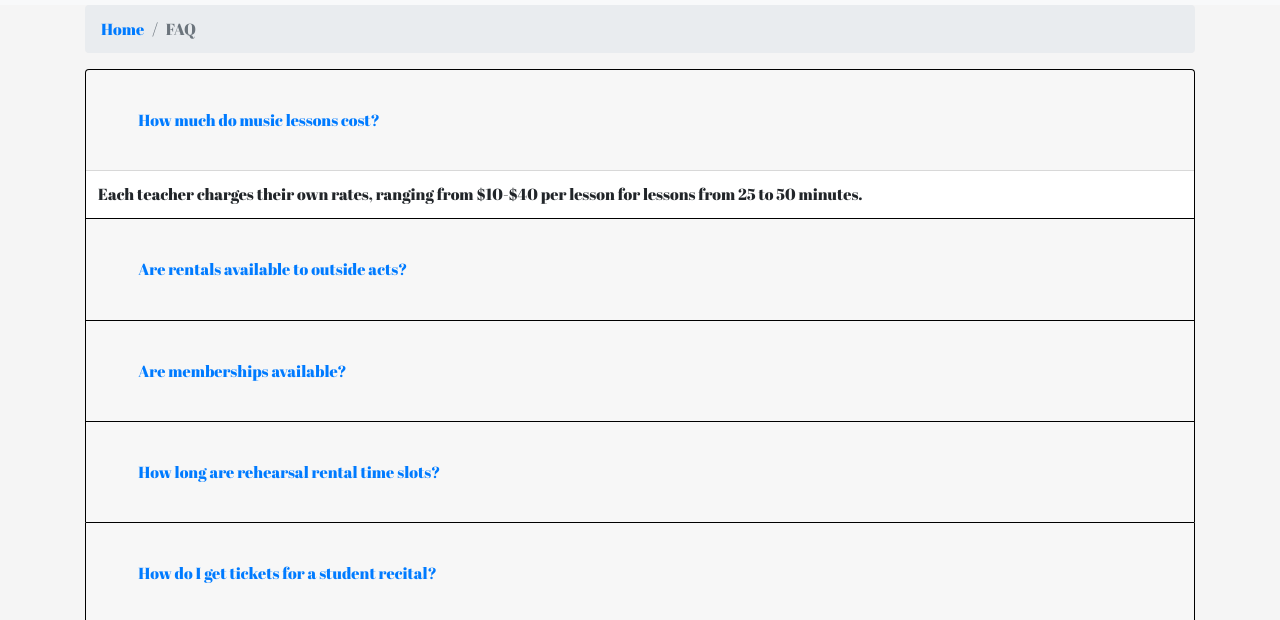
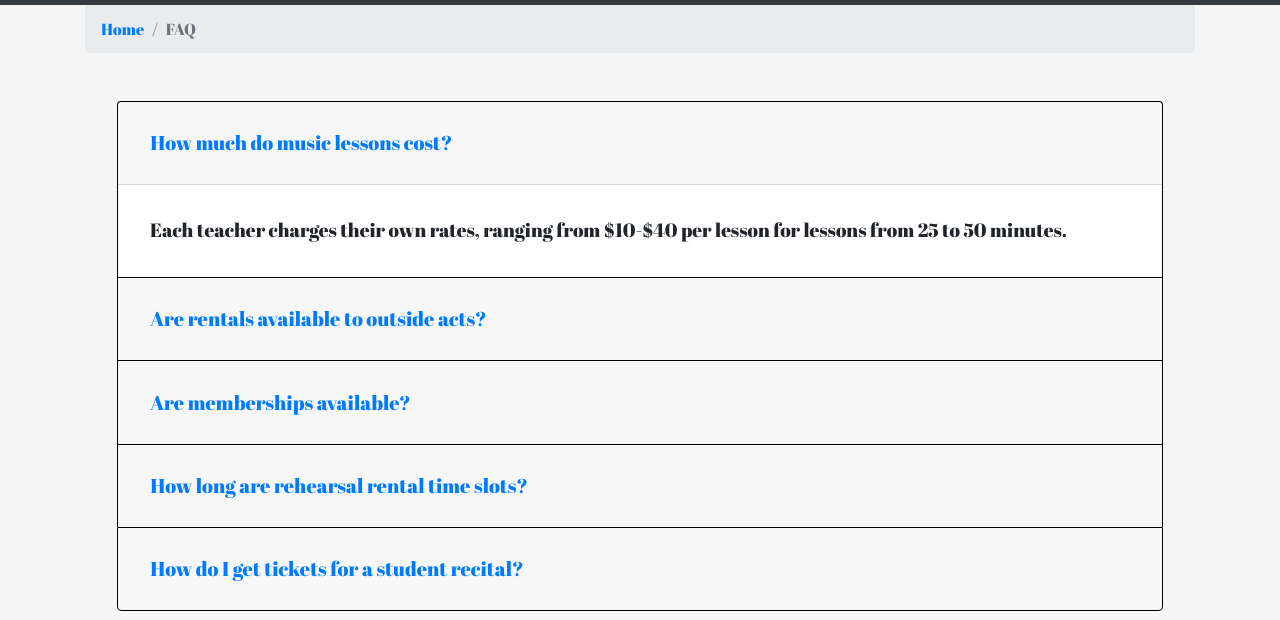
Before and after one commit to dcatherine3000/intermezzo-studios-final, a website: page faq.html in a window 1280 px wide. Shown: the part 92-712 px from the top of the page. Drawn offline with nearby package versions, Linux system fonts and the light colour scheme.

Commit message:
FAQ Page Styles

```diff
--- a/css/styles.css
+++ b/css/styles.css
@@ -185,6 +185,25 @@ footer hr {
     text-align: center;
 }
 
+/* FAQ Page */
+
+.accordion {
+    margin: 2rem;
+}
+
+.faq-header {
+    padding: 0;
+}
+
+.faq-header button {
+    font-size: 1.25rem;
+}
+
+.faq-answer {
+    font-size: 1.2rem;
+    padding: 2rem;
+}
+
 /* Contact Page */
 
 #map {
--- a/faq.html
+++ b/faq.html
@@ -15,7 +15,7 @@
 
 <!--Navigation Bar-->
 
-<nav class="navbar navbar-expand-lg navbar-light bg-light">
+<nav class="navbar navbar-expand-lg navbar-dark bg-dark">
     <a class="navbar-brand" href="index.html">Intermezzo Studios</a>
     <button class="navbar-toggler" type="button" data-toggle="collapse" data-target="#navbar" aria-controls="navbar" aria-expanded="false" aria-label="Toggle navigation">
         <span class="navbar-toggler-icon"></span>
@@ -57,67 +57,68 @@
 <div class="container">
     <div class="accordion" id="faqAccordion">
         <div class="card">
-            <div class="card-header" id="question1">
+            <div class="card-header faq-header" id="question1">
                 <h2 class="mb-0">
                     <button class="btn btn-link btn-block text-left" type="button" data-toggle="collapse" data-target="#answer1" aria-expanded="true" aria-controls="collapse1">How much do music lessons cost?</button>
                 </h2>
             </div>
             <div id="answer1" class="collapse show" aria-labelledby="headingOne" data-parent="#faqAccordion">
-                <div class="card-body">
+                <div class="card-body faq-answer">
                     Each teacher charges their own rates, ranging from $10-$40 per lesson for lessons from 25 to 50 minutes.
                 </div>
             </div>
         </div>
         <div class="card">
-            <div class="card-header" id="question2">
+            <div class="card-header faq-header" id="question2">
                 <h2 class="mb-0">
                     <button class="btn btn-link btn-block text-left collapsed" type="button" data-toggle="collapse" data-target="#answer2" aria-expanded="false" aria-controls="collapse2">Are rentals available to outside acts?</button>
                 </h2>
             </div>
             <div id="answer2" class="collapse" aria-labelledby="headingTwo" data-parent="#faqAccordion">
-                <div class="card-body">
+                <div class="card-body faq-answer">
                     Yes, upon acceptance of an application. Intermezzo is designed to foster relationships between local musicians, so we want to make sure that outside acts are in keeping with the community we are building here.
                 </div>
             </div>
         </div>
         <div class="card">
-            <div class="card-header" id="question3">
+            <div class="card-header faq-header" id="question3">
                 <h2 class="mb-0">
                     <button class="btn btn-link btn-block text-left collapsed" type="button" data-toggle="collapse" data-target="#answer3" aria-expanded="false" aria-controls="collapse3">Are memberships available?</button>
                 </h2>
             </div>
             <div id="answer3" class="collapse" aria-labelledby="headingThree" data-parent="#faqAccordion">
-                <div class="card-body">
+                <div class="card-body faq-answer">
                     Yes! Memberships perks include free and reduced ticket prices, as well as reduced rates on our rental spaces and recording studio time slots.
                 </div>
             </div>
         </div>
         <div class="card">
-            <div class="card-header" id="question4">
+            <div class="card-header faq-header" id="question4">
                 <h2 class="mb-0">
                     <button class="btn btn-link btn-block text-left collapsed" type="button" data-toggle="collapse" data-target="#answer4" aria-expanded="false" aria-controls="collapse4">How long are rehearsal rental time slots?</button>
                 </h2>
             </div>
             <div id="answer4" class="collapse" aria-labelledby="headingFour" data-parent="#faqAccordion">
-                <div class="card-body">
+                <div class="card-body faq-answer">
                     Our rehearsal rentals are available in slots as short as one hour and as long as four hours. If the renters are utilizing the space prior to a performance, longer slots are available as part of the performance rental fee.
                 </div>
             </div>
         </div>
         <div class="card">
-            <div class="card-header" id="question5">
+            <div class="card-header faq-header" id="question5">
                 <h2 class="mb-0">
                     <button class="btn btn-link btn-block text-left collapsed" type="button" data-toggle="collapse" data-target="#answer5" aria-expanded="false" aria-controls="collapse5">How do I get tickets for a student recital?</button>
                 </h2>
             </div>
             <div id="answer5" class="collapse" aria-labelledby="headingFive" data-parent="#faqAccordion">
-                <div class="card-body">
+                <div class="card-body faq-answer">
                     Because we want our students to feel totally confident during their performances, we allow them to choose their own audience. If you would like a ticket to a student recital, talk to the student you know, and they will get a ticket for you. Tickets for non-family members are $2 for adults and $1 for children under twelve.
                 </div>
             </div>
         </div>
     </div>
 </div>
+<hr>
 
 <!--Footer-->
 
```
